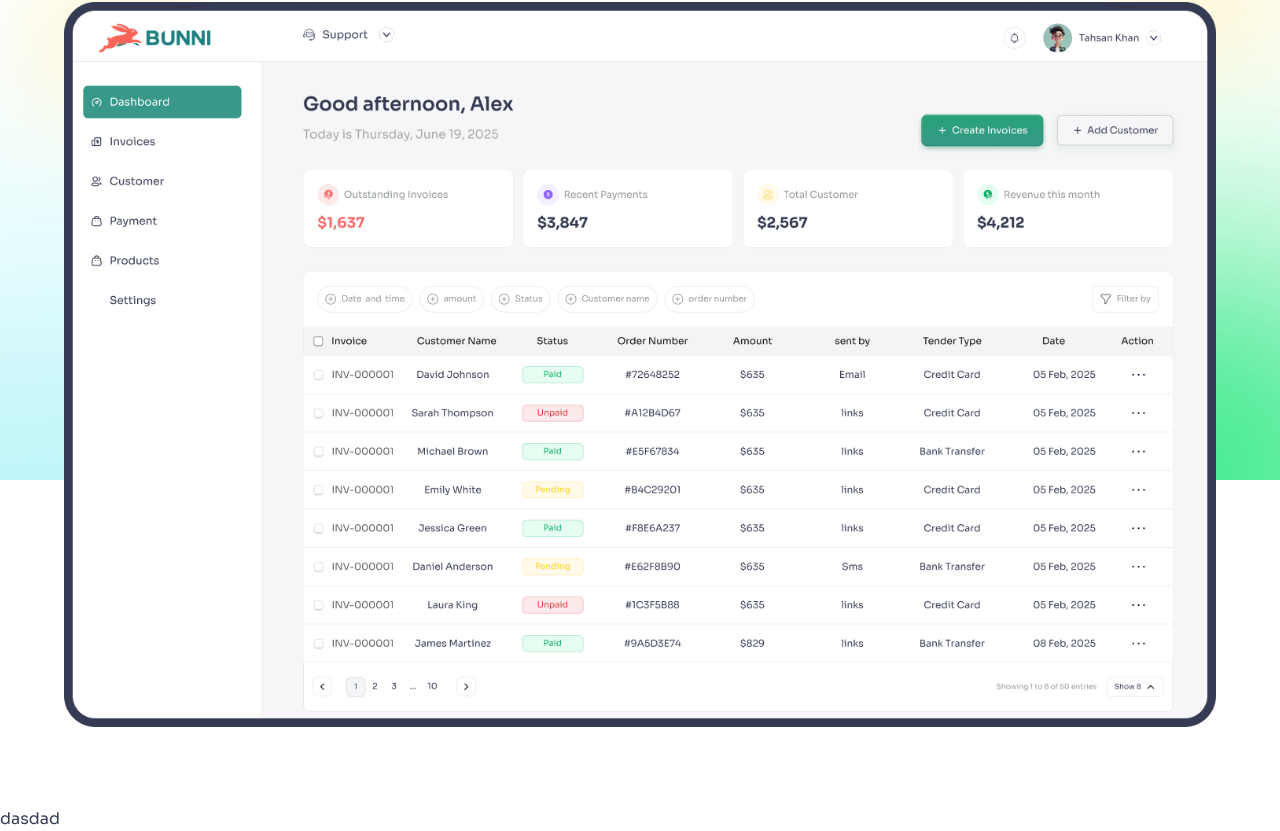
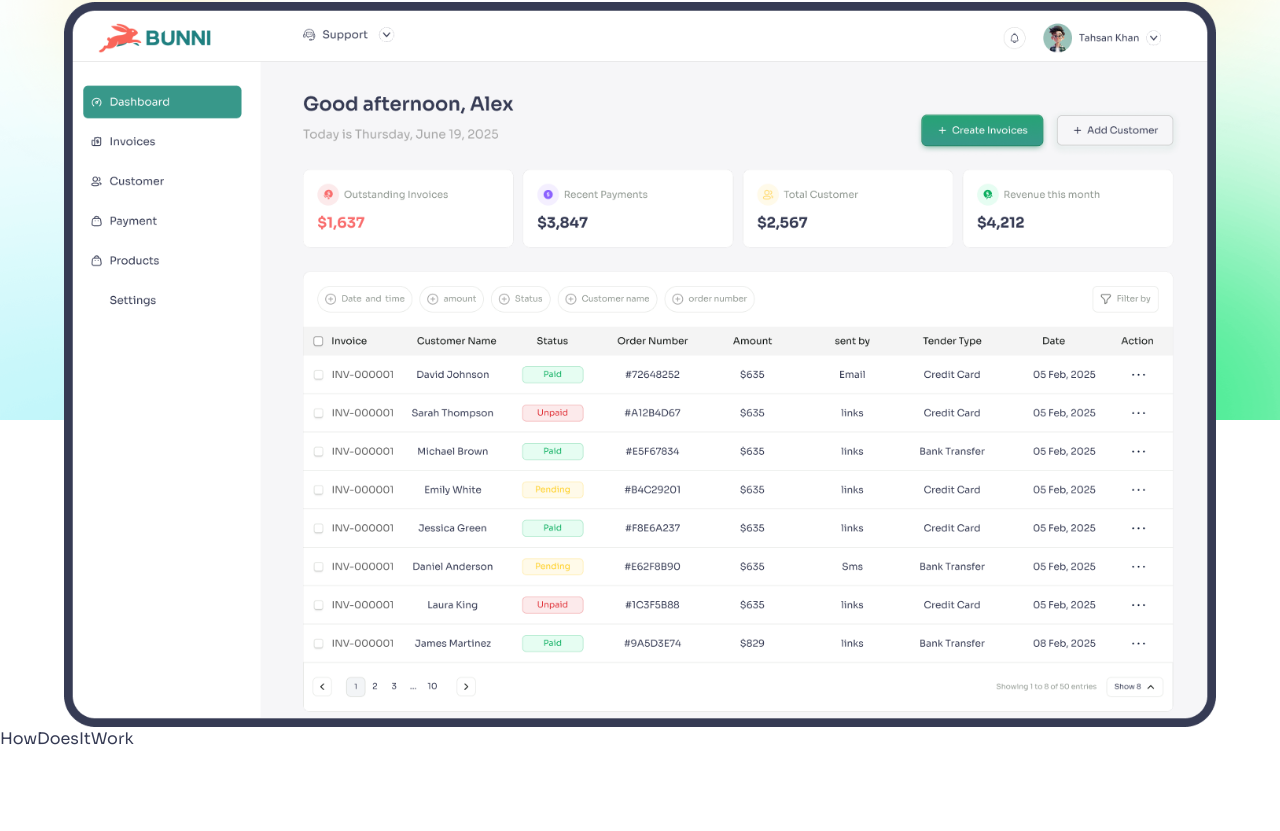
Before and after one commit to mehedi8430/bunni, a React (Vite) app: page / in a window 1280 px wide. Shown: the part 630-1461 px from the top of the page. After the commit the page ends 1381 px from the top, so only its background shows below. Built offline with nearby package versions, Linux system fonts and the light colour scheme.

Commit message:
feat: implement HowDoesItWork component and integrate into HomePage

```diff
--- a/src/pages/Home/components/Banner.tsx
+++ b/src/pages/Home/components/Banner.tsx
@@ -5,20 +5,18 @@ import Image from "@/components/shared/Image";
 
 export default function Banner() {
     return (
-        <section className="bg-cover bg-center w-full relative h-[550px] md:h-[740px] lg:h-[calc(100vh+50px)] xl:h-[calc(100vh+310px)]"
-            style={{ backgroundImage: `url(${images.banner})` }}>
+            <section className="w-full relative">
+                <div className="h-[550px] md:h-[720px] lg:h-[calc(100vh+0px)] xl:h-[calc(100vh+250px)] absolute top-0 inset-x-0 -z-1 bg-cover bg-center" style={{ backgroundImage: `url(${images.banner})`}}></div>
                 <Navbar />
-            <div className="container mx-auto mt-3 md:my-20">
+                <div className="container mx-auto mt-3 md:mt-20">
                     <div className="text-center max-sm:px-5">
                         <h1 className="text-2xl md:text-3xl lg:text-5xl xl:text-7xl font-bold">Invoicing Meets Simplicity — With Smart Payments & Presentations</h1>
                         <p className="md:text-xl lg:text-2xl xl:text-3xl text-foreground/50 md:px-10 mt-4.5">Send invoices, accept payments, manage customers, and create stunning business presentations — all in one powerful platform.</p>
                         <button className="mt-8 px-8 md:px-16 lg:px-20 xl:px-24 py-3 md:py-4 lg:py-5 xl:py-7 bg-primary text-white rounded-md md:text-xl cursor-pointer">Get Started <Image src={icons.rightArrow} alt="Right Arrow" className="inline-block ml-2" /></button>
                     </div>
-                <div className="mt-10 md:mt-16 lg:mt-20 xl:mt-24">
+                    <div className="mt-8 md:mt-16 lg:mt-20 xl:mt-24">
                         <Image src={images.dashboard} alt="Banner Background" className="w-[90%] mx-auto h-full" />
-                    {/* <img src={images.dashboard} alt="Dashboard" /> */}
                     </div>
-                <div className="mt-20">dasdad</div>
                 </div>
             </section>
     )
--- /dev/null
+++ b/src/pages/Home/components/HowDoesItWork.tsx
@@ -0,0 +1,6 @@
+
+export default function HowDoesItWork() {
+  return (
+    <div className="">HowDoesItWork</div>
+  )
+}
--- a/src/pages/Home/index.tsx
+++ b/src/pages/Home/index.tsx
@@ -1,7 +1,9 @@
 import Banner from "./components/Banner";
+import HowDoesItWork from "./components/HowDoesItWork";
 
 export default function HomePage() {
   return <main>
     <Banner />
+    <HowDoesItWork />
   </main>;
 }
```
Lines whose indentation alone changed are shown as unchanged.
